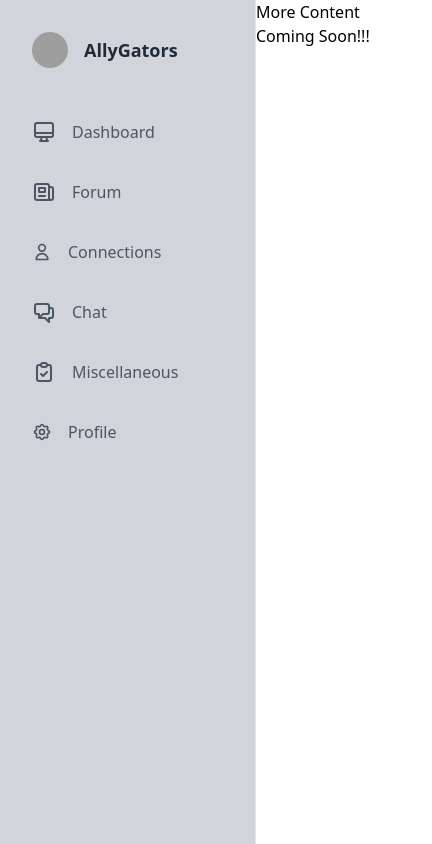
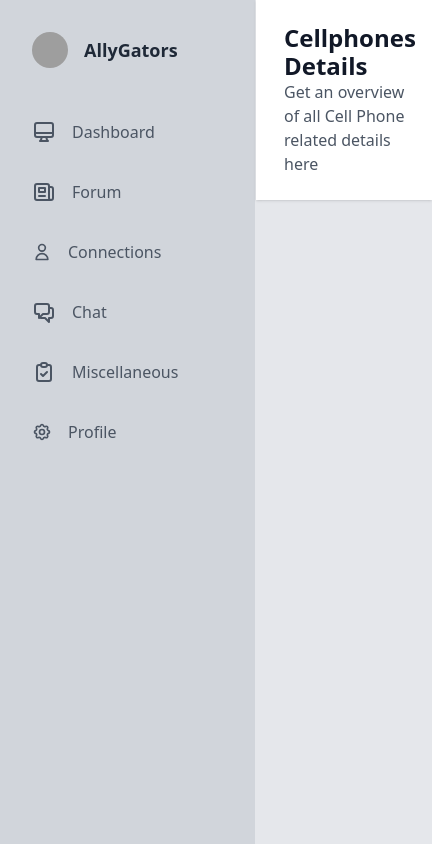
Before and after one commit to kovurusaisachin/AllyGator, a Next.js app in the folder Frontend/allygator_frontend/: page /dashboard/miscellaneous/cellphones in a window 390 px wide. Shown: the whole page, 432 px wide, since content can reach past the window. Built offline with nearby package versions, Linux system fonts and the light colour scheme; grey boxes are pictures that could not be loaded.

Commit message:
cellphone page base structure added

```diff
--- a/Frontend/allygator_frontend/pages/dashboard/miscellaneous/cellphones/index.tsx
+++ b/Frontend/allygator_frontend/pages/dashboard/miscellaneous/cellphones/index.tsx
@@ -1,11 +1,31 @@
-import Sidebar from "../../../../components/sidebar"
-export default function cellphones () {
-    return (
-        <div className="flex flex-col-2">
-        <Sidebar />
-        <h2>More Content Coming Soon!!!</h2>
-
-
+import Sidebar from "../../../../components/sidebar";
+export default function cellphones() {
+  return (
+    <div className="flex flex-col-2">
+      <Sidebar />
+      <div className="flex flex-col bg-gray-200 w-full">
+        <div className="bg-white shadow">
+          <div className="px-4 sm:px-6 lg:max-w-7xl lg:mx-auto lg:px-8">
+            <div className="py-6 md:flex md:items-center md:justify-between">
+              <div className="flex-1 min-w-0">
+                <div className="flex items-center">
+                  <div>
+                    <div className="ml-3 flex flex-col items-start">
+                      <h3 className="text-2xl font-bold leading-7 text-gray-900 sm:leading-9 sm:truncate">
+                        Cellphones Details
+                      </h3>
+                      <p className="text-gray-600">
+                        Get an overview of all Cell Phone related details here
+                      </p>
+                    </div>
+                  </div>
+                </div>
+              </div>
+            </div>
+          </div>
+        </div>
+        <div className="grid grid-cols-10 bg-blue-100"></div>
+      </div>
     </div>
-    )
+  );
 }
```
